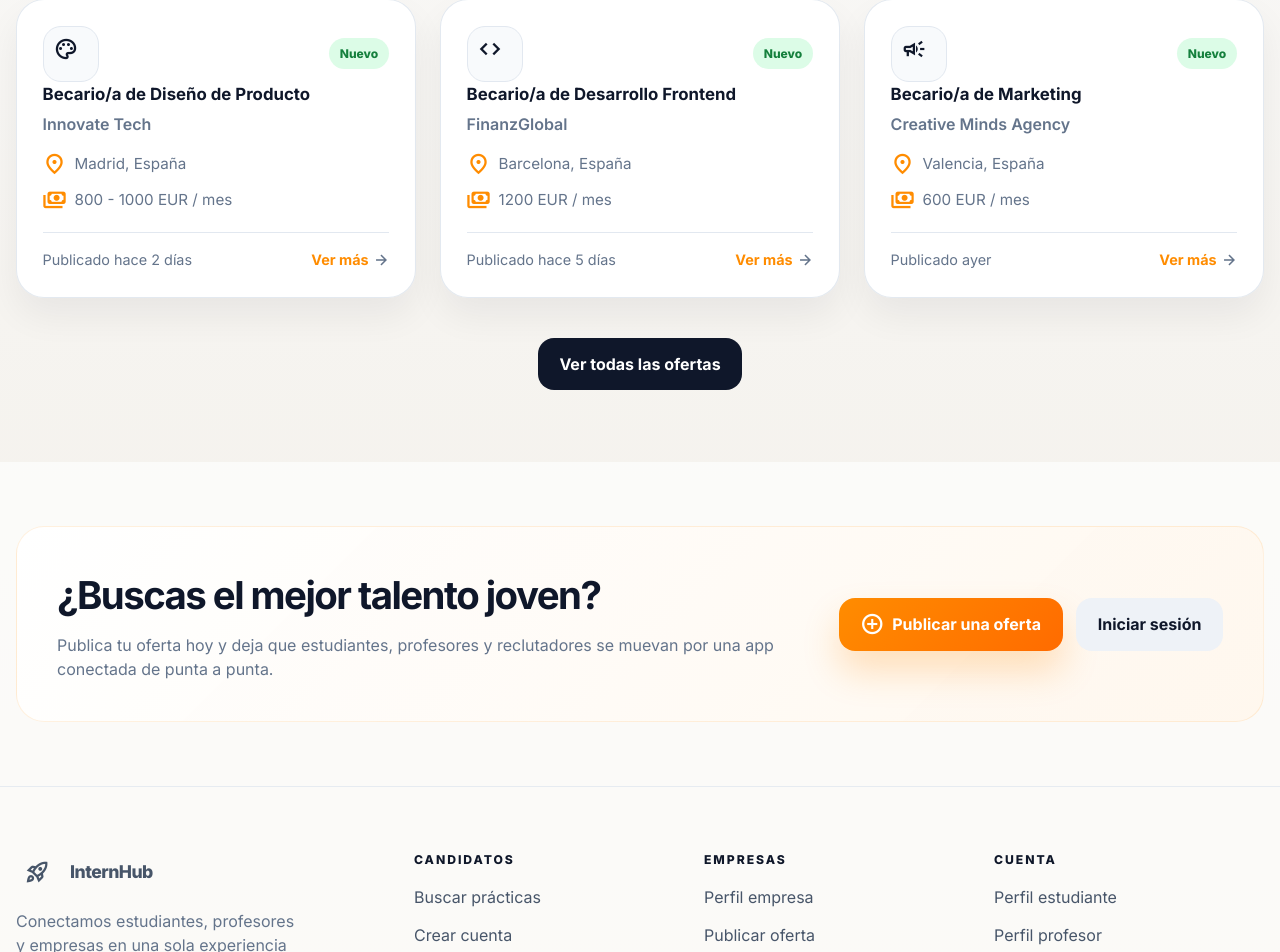
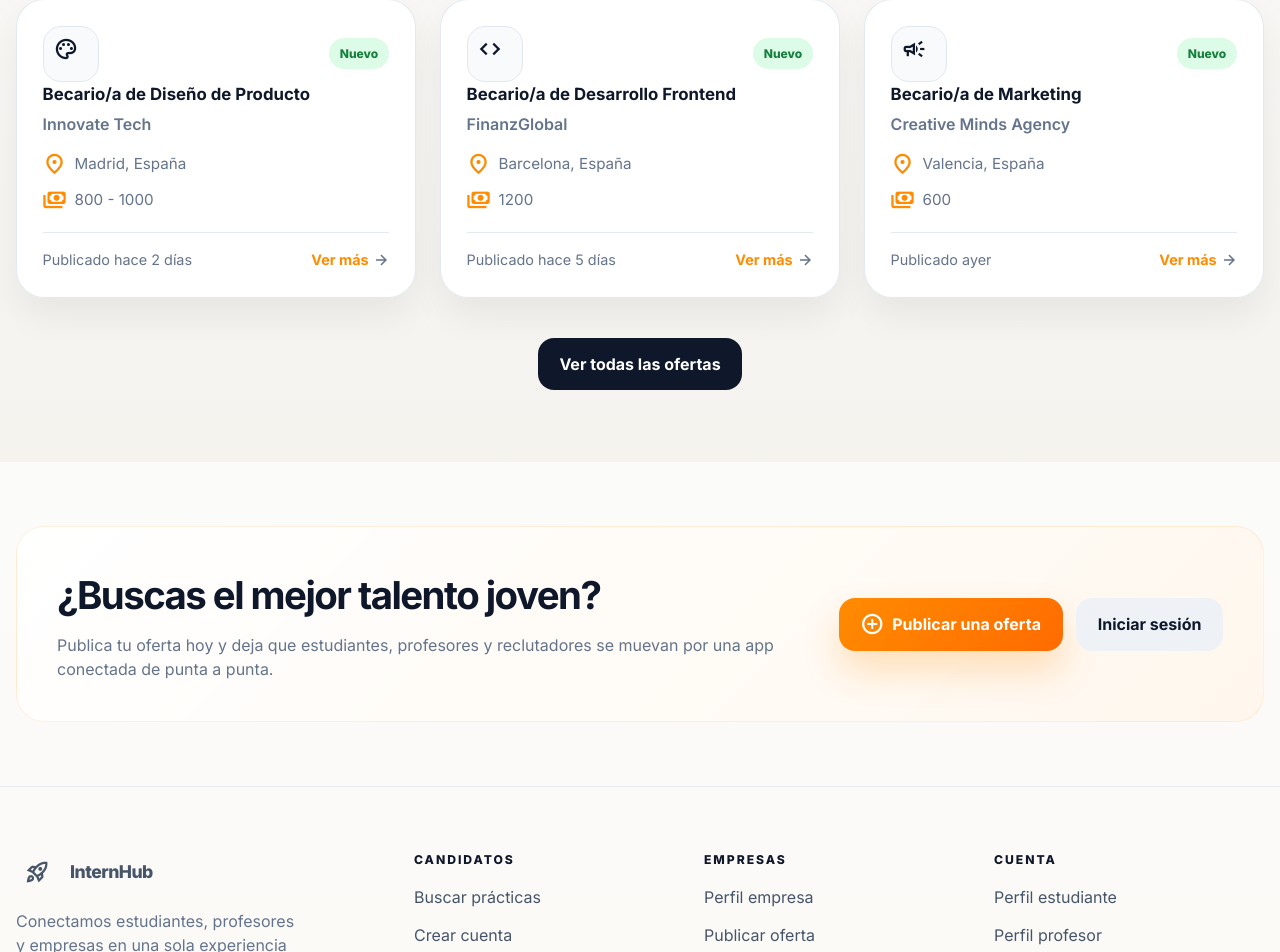
Before and after one commit to benjvm/InternHub, a React (Vite) app in the folder Frontend/: page / in a window 1280 px wide. Shown: the part 1212-2164 px from the top of the page. Built offline with nearby package versions, Linux system fonts and the light colour scheme; no server answers.

Commit message:
"€" sign in offers

```diff
--- a/Frontend/src/components/InternshipBoard.jsx
+++ b/Frontend/src/components/InternshipBoard.jsx
@@ -120,7 +120,7 @@ function InternshipCard({ internship }) {
           </div>
           <div>
             <Icon name="payments" />
-            <span>{internship.salary}</span>
+            <span>{internship.salary + "€ / mes"}</span>
           </div>
         </div>
 
--- a/Frontend/src/components/OfferDetail.jsx
+++ b/Frontend/src/components/OfferDetail.jsx
@@ -581,7 +581,7 @@ export default function JobDetails() {
         <h2>Detalles de la oferta</h2>
         <ul>
           <li>Categoría: {translateCategory(offer.category) || 'Prácticas generales'}</li>
-          <li>Salario: {offer.salary || 'Por definir'}</li>
+          <li>Salario: {offer.salary + "€ / mes"|| 'Por definir'}</li>
           <li>Modalidad: {translateModality(offer.modality) || 'Flexible'}</li>
         </ul>
       </section>
--- a/Frontend/src/data/mockOffers.js
+++ b/Frontend/src/data/mockOffers.js
@@ -7,7 +7,7 @@ export const mockOffers = [
     description:
       'Colabora con el equipo de producto para diseñar flujos, interfaces y prototipos orientados a estudiantes.',
     location: 'Madrid, España',
-    salary: '800 - 1000 EUR / mes',
+    salary: '800 - 1000',
     modality: 'Híbrido',
     company: 'Innovate Tech',
     publishedAtLabel: 'Publicado hace 2 días',
@@ -27,7 +27,7 @@ export const mockOffers = [
     description:
       'Construye interfaces en React, mejora el rendimiento y lanza experiencias pulidas para nuestra plataforma de prácticas.',
     location: 'Barcelona, España',
-    salary: '1200 EUR / mes',
+    salary: '1200',
     modality: 'Remoto',
     company: 'FinanzGlobal',
     publishedAtLabel: 'Publicado hace 5 días',
@@ -47,7 +47,7 @@ export const mockOffers = [
     description:
       'Apoya campañas de crecimiento, planificación de redes sociales e iniciativas de marca empleadora en toda España.',
     location: 'Valencia, España',
-    salary: '600 EUR / mes',
+    salary: '600',
     modality: 'Presencial',
     company: 'Creative Minds Agency',
     publishedAtLabel: 'Publicado ayer',
```
